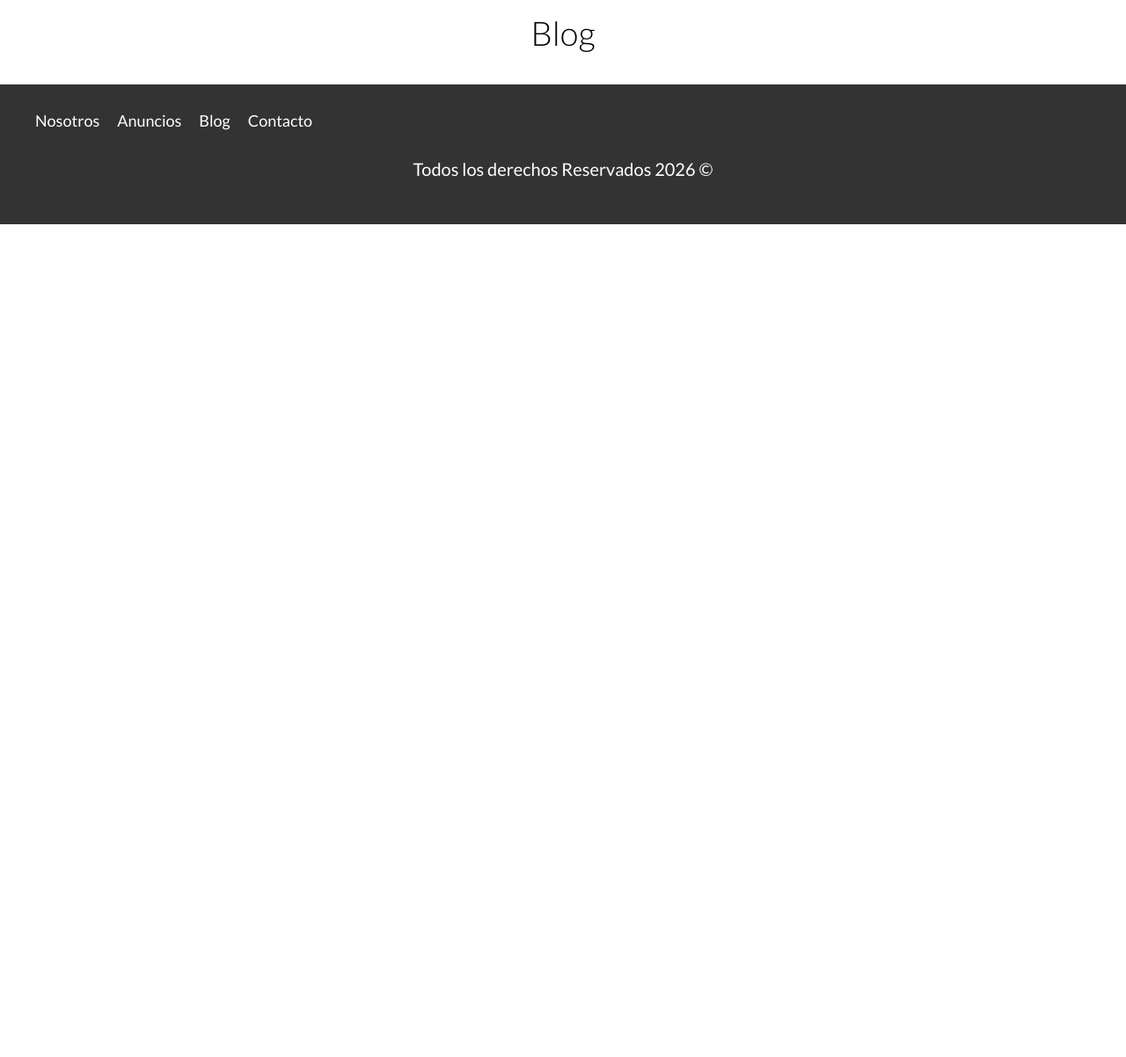
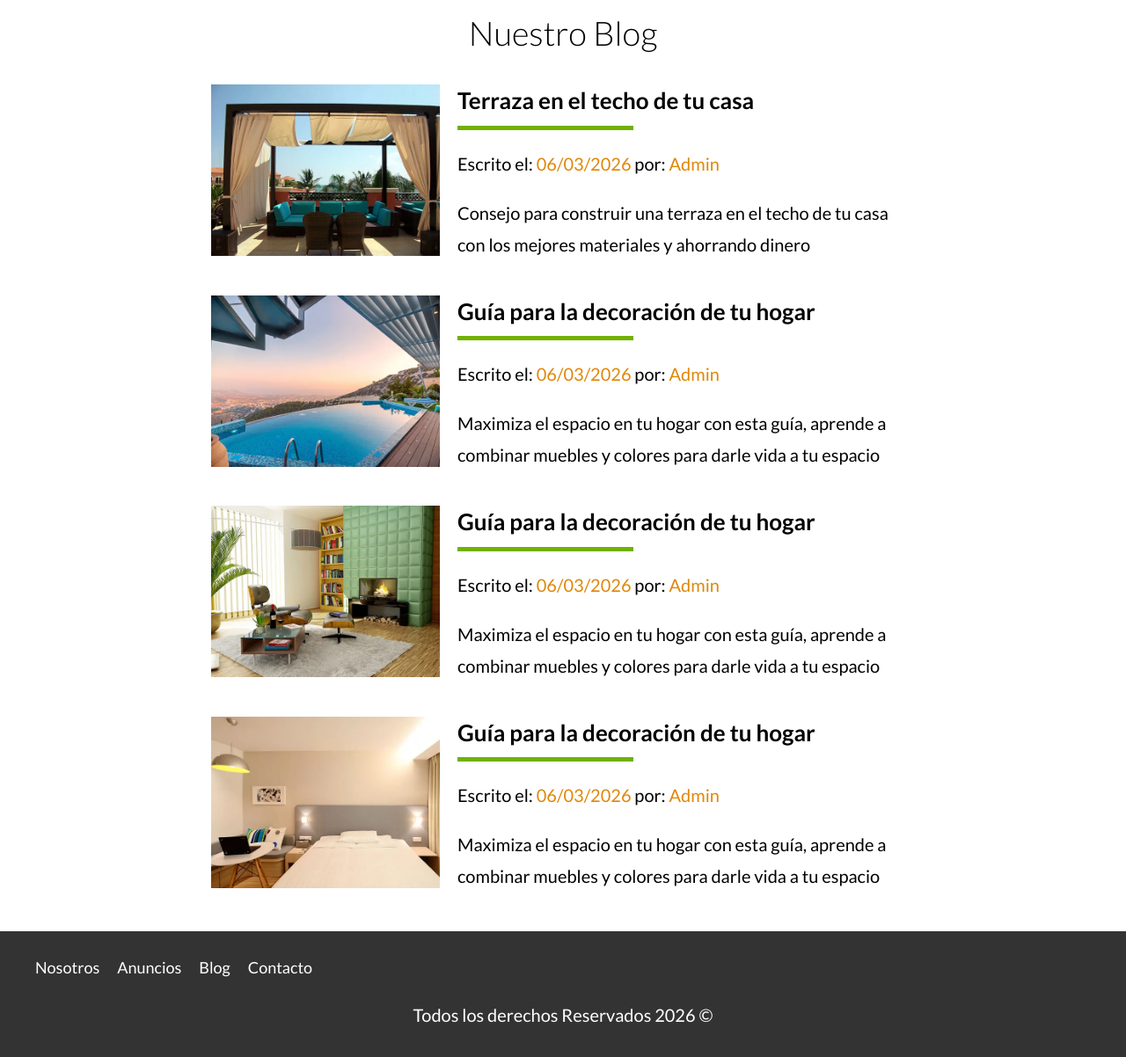
Before and after one commit to juancholopodous/Bienes_Raices, a website: page blog.html in a window 1280 px wide. Shown: the part 138-1340 px from the top of the page at 88% size. Before the commit the page ends 800 px from the top, so only its background shows below. Drawn offline with Linux system fonts and the light colour scheme.

Commit message:
creación de entrada.html y personalización de su contenido

```diff
--- a/blog.html
+++ b/blog.html
@@ -26,8 +26,88 @@
         </div>
     </header>
 
-    <main class="contenedor seccion">
-        <h1>Blog</h1>
+    <main class="contenedor seccion contenido-centrado">
+        <h1>Nuestro Blog</h1>
+
+        <article class="entrada-blog">
+            <div class="imagen">
+                <picture>
+                    <source srcset="build/img/blog1.webp" type="image/webp">
+                    <source srcset="build/img/blog1.jpg" type="image/jpeg">
+                    <img loading="lazy" src="build/img/blog1.jpg" alt="Texto entrada blog">
+                </picture>
+            </div>
+            <div class="texto-entrada">
+                <a href="entrada.html">
+                    <h4>Terraza en el techo de tu casa</h4>
+                    <p class="informacion-meta">Escrito el: <span>06/03/2026</span> por: <span>Admin</span> </p>
+
+                    <p>
+                        Consejo para construir una terraza en el techo de tu casa con los mejores materiales y ahorrando dinero
+                    </p>
+                </a>
+            </div>
+        </article>
+
+        <article class="entrada-blog">
+            <div class="imagen">
+                <picture>
+                    <source srcset="build/img/blog2.webp" type="image/webp">
+                    <source srcset="build/img/blog2.jpg" type="image/jpeg">
+                    <img loading="lazy" src="build/img/blog2.jpg" alt="Texto entrada blog">
+                </picture>
+            </div>
+            <div class="texto-entrada">
+                <a href="entrada.html">
+                    <h4>Guía para la decoración de tu hogar</h4>
+                    <p class="informacion-meta">Escrito el: <span>06/03/2026</span> por: <span>Admin</span> </p>
+
+                    <p>
+                       Maximiza el espacio en tu hogar con esta guía, aprende a combinar muebles y colores para darle vida a tu espacio
+                    </p>
+                </a>
+            </div>
+        </article>
+
+        <article class="entrada-blog">
+            <div class="imagen">
+                <picture>
+                    <source srcset="build/img/blog3.webp" type="image/webp">
+                    <source srcset="build/img/blog3.jpg" type="image/jpeg">
+                    <img loading="lazy" src="build/img/blog3.jpg" alt="Texto entrada blog">
+                </picture>
+            </div>
+            <div class="texto-entrada">
+                <a href="entrada.html">
+                    <h4>Guía para la decoración de tu hogar</h4>
+                    <p class="informacion-meta">Escrito el: <span>06/03/2026</span> por: <span>Admin</span> </p>
+
+                    <p>
+                       Maximiza el espacio en tu hogar con esta guía, aprende a combinar muebles y colores para darle vida a tu espacio
+                    </p>
+                </a>
+            </div>
+        </article>
+
+        <article class="entrada-blog">
+            <div class="imagen">
+                <picture>
+                    <source srcset="build/img/blog4.webp" type="image/webp">
+                    <source srcset="build/img/blog4.jpg" type="image/jpeg">
+                    <img loading="lazy" src="build/img/blog4.jpg" alt="Texto entrada blog">
+                </picture>
+            </div>
+            <div class="texto-entrada">
+                <a href="entrada.html">
+                    <h4>Guía para la decoración de tu hogar</h4>
+                    <p class="informacion-meta">Escrito el: <span>06/03/2026</span> por: <span>Admin</span> </p>
+
+                    <p>
+                       Maximiza el espacio en tu hogar con esta guía, aprende a combinar muebles y colores para darle vida a tu espacio
+                    </p>
+                </a>
+            </div>
+        </article>
     </main>
 
     <footer class="footer seccion">
--- a/src/scss/layout/_inferior.scss
+++ b/src/scss/layout/_inferior.scss
@@ -15,6 +15,11 @@
     }
     &:last-of-type {
         margin-bottom: 0; /*Eliminamos el margen en el elemento inferior*/
+    }
+}
+.informacion-meta {
+    span {
+        color: $amarillo;
     }
 }
 
@@ -40,7 +45,4 @@
             margin-top: 1rem;
         }
     }
-    span {
-        color: $amarillo;
-    }
 }
```
Also changed, not shown: entrada.html (added, +61 -0 lines), index.html (+7 -4 lines), build/css/app.css, 1 other file.
